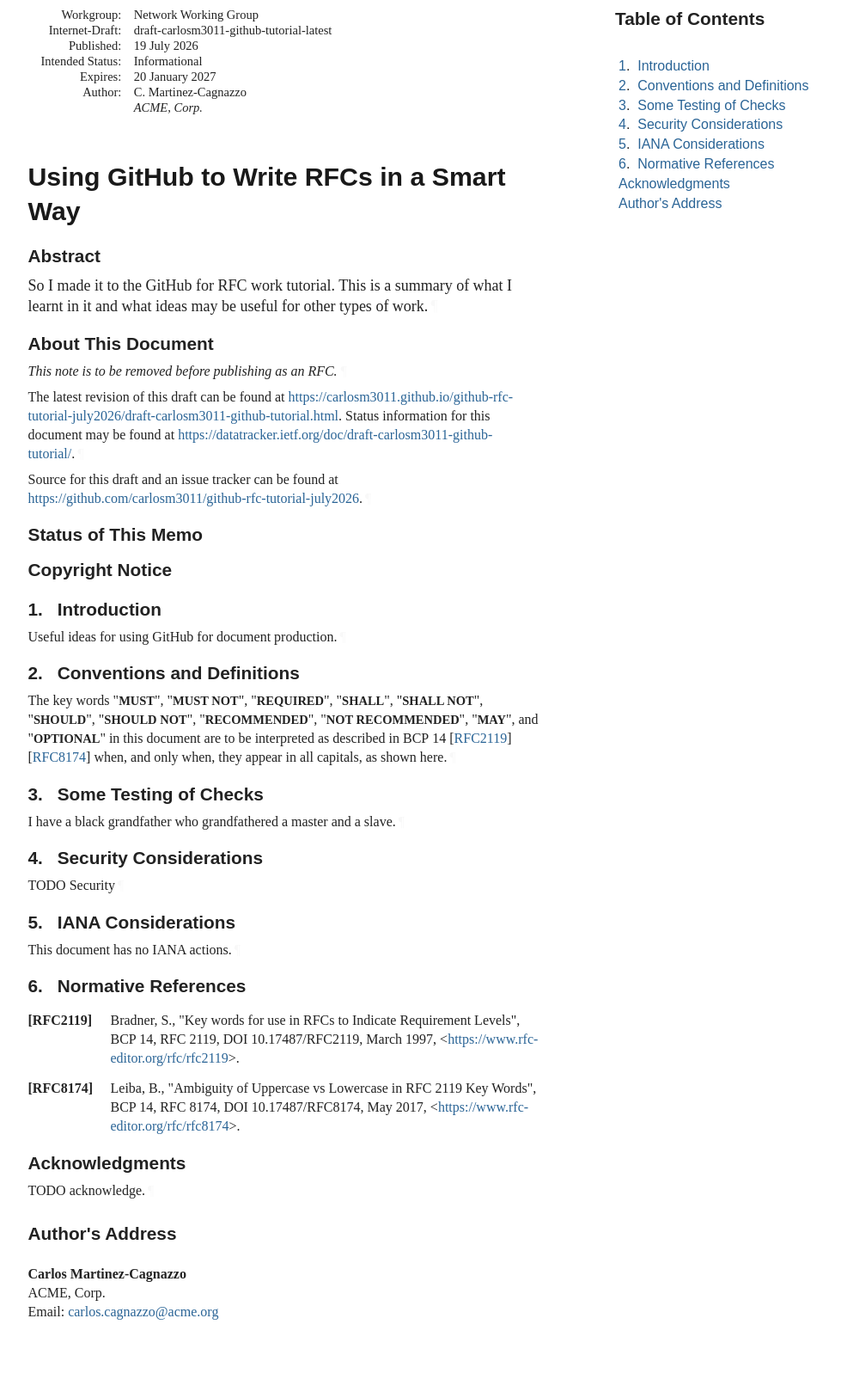
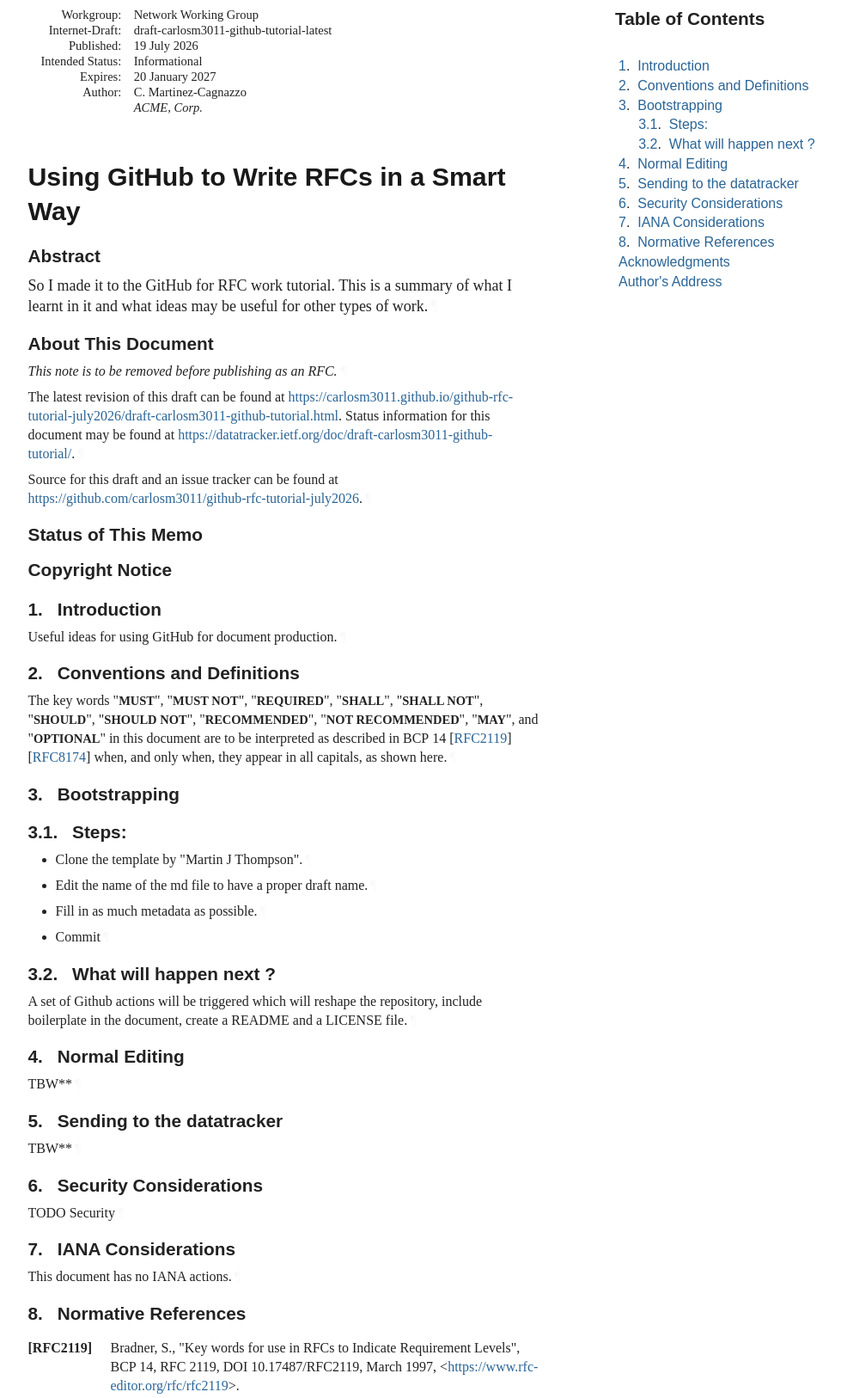
Before and after one commit to carlosm3011/github-rfc-tutorial-july2026, a plain HTML site: page draft-carlosm3011-github-tutorial.html in a window 1280 px wide. Shown: the part 67-1693 px from the top of the page at 86% size, without its empty margins (92-1071 px from the left). Drawn offline with Linux system fonts and the light colour scheme; a web font is replaced by a local one.

Commit message:
Script updating gh-pages from b63679a. [ci skip]

```diff
--- a/draft-carlosm3011-github-tutorial.html
+++ b/draft-carlosm3011-github-tutorial.html
@@ -1149,22 +1149,36 @@ svg {
             <p id="section-toc.1-1.2.1" class="keepWithNext"><a href="#section-2" class="auto internal xref">2</a>.  <a href="#name-conventions-and-definitions" class="internal xref">Conventions and Definitions</a></p>
 </li>
           <li class="compact toc ulBare ulEmpty" id="section-toc.1-1.3">
-            <p id="section-toc.1-1.3.1" class="keepWithNext"><a href="#section-3" class="auto internal xref">3</a>.  <a href="#name-some-testing-of-checks" class="internal xref">Some Testing of Checks</a></p>
+            <p id="section-toc.1-1.3.1"><a href="#section-3" class="auto internal xref">3</a>.  <a href="#name-bootstrapping" class="internal xref">Bootstrapping</a></p>
+<ul class="compact toc ulBare ulEmpty">
+<li class="compact toc ulBare ulEmpty" id="section-toc.1-1.3.2.1">
+                <p id="section-toc.1-1.3.2.1.1" class="keepWithNext"><a href="#section-3.1" class="auto internal xref">3.1</a>.  <a href="#name-steps" class="internal xref">Steps:</a></p>
+</li>
+              <li class="compact toc ulBare ulEmpty" id="section-toc.1-1.3.2.2">
+                <p id="section-toc.1-1.3.2.2.1"><a href="#section-3.2" class="auto internal xref">3.2</a>.  <a href="#name-what-will-happen-next" class="internal xref">What will happen next ?</a></p>
+</li>
+            </ul>
 </li>
           <li class="compact toc ulBare ulEmpty" id="section-toc.1-1.4">
-            <p id="section-toc.1-1.4.1"><a href="#section-4" class="auto internal xref">4</a>.  <a href="#name-security-considerations" class="internal xref">Security Considerations</a></p>
+            <p id="section-toc.1-1.4.1"><a href="#section-4" class="auto internal xref">4</a>.  <a href="#name-normal-editing" class="internal xref">Normal Editing</a></p>
 </li>
           <li class="compact toc ulBare ulEmpty" id="section-toc.1-1.5">
-            <p id="section-toc.1-1.5.1"><a href="#section-5" class="auto internal xref">5</a>.  <a href="#name-iana-considerations" class="internal xref">IANA Considerations</a></p>
+            <p id="section-toc.1-1.5.1"><a href="#section-5" class="auto internal xref">5</a>.  <a href="#name-sending-to-the-datatracker" class="internal xref">Sending to the datatracker</a></p>
 </li>
           <li class="compact toc ulBare ulEmpty" id="section-toc.1-1.6">
-            <p id="section-toc.1-1.6.1"><a href="#section-6" class="auto internal xref">6</a>.  <a href="#name-normative-references" class="internal xref">Normative References</a></p>
+            <p id="section-toc.1-1.6.1"><a href="#section-6" class="auto internal xref">6</a>.  <a href="#name-security-considerations" class="internal xref">Security Considerations</a></p>
 </li>
           <li class="compact toc ulBare ulEmpty" id="section-toc.1-1.7">
-            <p id="section-toc.1-1.7.1"><a href="#appendix-A" class="auto internal xref"></a><a href="#name-acknowledgments" class="internal xref">Acknowledgments</a></p>
+            <p id="section-toc.1-1.7.1"><a href="#section-7" class="auto internal xref">7</a>.  <a href="#name-iana-considerations" class="internal xref">IANA Considerations</a></p>
 </li>
           <li class="compact toc ulBare ulEmpty" id="section-toc.1-1.8">
-            <p id="section-toc.1-1.8.1"><a href="#appendix-B" class="auto internal xref"></a><a href="#name-authors-address" class="internal xref">Author's Address</a></p>
+            <p id="section-toc.1-1.8.1"><a href="#section-8" class="auto internal xref">8</a>.  <a href="#name-normative-references" class="internal xref">Normative References</a></p>
+</li>
+          <li class="compact toc ulBare ulEmpty" id="section-toc.1-1.9">
+            <p id="section-toc.1-1.9.1"><a href="#appendix-A" class="auto internal xref"></a><a href="#name-acknowledgments" class="internal xref">Acknowledgments</a></p>
+</li>
+          <li class="compact toc ulBare ulEmpty" id="section-toc.1-1.10">
+            <p id="section-toc.1-1.10.1"><a href="#appendix-B" class="auto internal xref"></a><a href="#name-authors-address" class="internal xref">Author's Address</a></p>
 </li>
         </ul>
 </nav>
@@ -1189,34 +1203,78 @@ described in BCP 14 <span>[<a href="#RFC2119" class="cite xref">RFC2119</a>]</s
 appear in all capitals, as shown here.<a href="#section-2-1" class="pilcrow">¶</a></p>
 </section>
 </div>
-<div id="some-testing-of-checks">
+<div id="bootstrapping">
 <section id="section-3">
-      <h2 id="name-some-testing-of-checks">
-<a href="#section-3" class="section-number selfRef">3. </a><a href="#name-some-testing-of-checks" class="section-name selfRef">Some Testing of Checks</a>
+      <h2 id="name-bootstrapping">
+<a href="#section-3" class="section-number selfRef">3. </a><a href="#name-bootstrapping" class="section-name selfRef">Bootstrapping</a>
       </h2>
-<p id="section-3-1">I have a black grandfather who grandfathered a master and a slave.<a href="#section-3-1" class="pilcrow">¶</a></p>
+<div id="steps">
+<section id="section-3.1">
+        <h3 id="name-steps">
+<a href="#section-3.1" class="section-number selfRef">3.1. </a><a href="#name-steps" class="section-name selfRef">Steps:</a>
+        </h3>
+<ul class="normal">
+<li class="normal" id="section-3.1-1.1">
+            <p id="section-3.1-1.1.1">Clone the template by "Martin J Thompson".<a href="#section-3.1-1.1.1" class="pilcrow">¶</a></p>
+</li>
+          <li class="normal" id="section-3.1-1.2">
+            <p id="section-3.1-1.2.1">Edit the name of the md file to have a proper draft name.<a href="#section-3.1-1.2.1" class="pilcrow">¶</a></p>
+</li>
+          <li class="normal" id="section-3.1-1.3">
+            <p id="section-3.1-1.3.1">Fill in as much metadata as possible.<a href="#section-3.1-1.3.1" class="pilcrow">¶</a></p>
+</li>
+          <li class="normal" id="section-3.1-1.4">
+            <p id="section-3.1-1.4.1">Commit<a href="#section-3.1-1.4.1" class="pilcrow">¶</a></p>
+</li>
+        </ul>
+</section>
+</div>
+<div id="what-will-happen-next-">
+<section id="section-3.2">
+        <h3 id="name-what-will-happen-next">
+<a href="#section-3.2" class="section-number selfRef">3.2. </a><a href="#name-what-will-happen-next" class="section-name selfRef">What will happen next ?</a>
+        </h3>
+<p id="section-3.2-1">A set of Github actions will be triggered which will reshape the repository, include boilerplate in the document, create a README and a LICENSE file.<a href="#section-3.2-1" class="pilcrow">¶</a></p>
+</section>
+</div>
+</section>
+</div>
+<div id="normal-editing">
+<section id="section-4">
+      <h2 id="name-normal-editing">
+<a href="#section-4" class="section-number selfRef">4. </a><a href="#name-normal-editing" class="section-name selfRef">Normal Editing</a>
+      </h2>
+<p id="section-4-1">TBW**<a href="#section-4-1" class="pilcrow">¶</a></p>
+</section>
+</div>
+<div id="sending-to-the-datatracker">
+<section id="section-5">
+      <h2 id="name-sending-to-the-datatracker">
+<a href="#section-5" class="section-number selfRef">5. </a><a href="#name-sending-to-the-datatracker" class="section-name selfRef">Sending to the datatracker</a>
+      </h2>
+<p id="section-5-1">TBW**<a href="#section-5-1" class="pilcrow">¶</a></p>
 </section>
 </div>
 <div id="security-considerations">
-<section id="section-4">
+<section id="section-6">
       <h2 id="name-security-considerations">
-<a href="#section-4" class="section-number selfRef">4. </a><a href="#name-security-considerations" class="section-name selfRef">Security Considerations</a>
+<a href="#section-6" class="section-number selfRef">6. </a><a href="#name-security-considerations" class="section-name selfRef">Security Considerations</a>
       </h2>
-<p id="section-4-1">TODO Security<a href="#section-4-1" class="pilcrow">¶</a></p>
+<p id="section-6-1">TODO Security<a href="#section-6-1" class="pilcrow">¶</a></p>
 </section>
 </div>
 <div id="iana-considerations">
-<section id="section-5">
+<section id="section-7">
       <h2 id="name-iana-considerations">
-<a href="#section-5" class="section-number selfRef">5. </a><a href="#name-iana-considerations" class="section-name selfRef">IANA Considerations</a>
+<a href="#section-7" class="section-number selfRef">7. </a><a href="#name-iana-considerations" class="section-name selfRef">IANA Considerations</a>
       </h2>
-<p id="section-5-1">This document has no IANA actions.<a href="#section-5-1" class="pilcrow">¶</a></p>
+<p id="section-7-1">This document has no IANA actions.<a href="#section-7-1" class="pilcrow">¶</a></p>
 </section>
 </div>
 <div id="sec-normative-references">
-<section id="section-6">
+<section id="section-8">
       <h2 id="name-normative-references">
-<a href="#section-6" class="section-number selfRef">6. </a><a href="#name-normative-references" class="section-name selfRef">Normative References</a>
+<a href="#section-8" class="section-number selfRef">8. </a><a href="#name-normative-references" class="section-name selfRef">Normative References</a>
       </h2>
 <dl class="references">
 <dt id="RFC2119">[RFC2119]</dt>
```
Also changed, not shown: index.html (+2 -2 lines), draft-carlosm3011-github-tutorial.txt.
